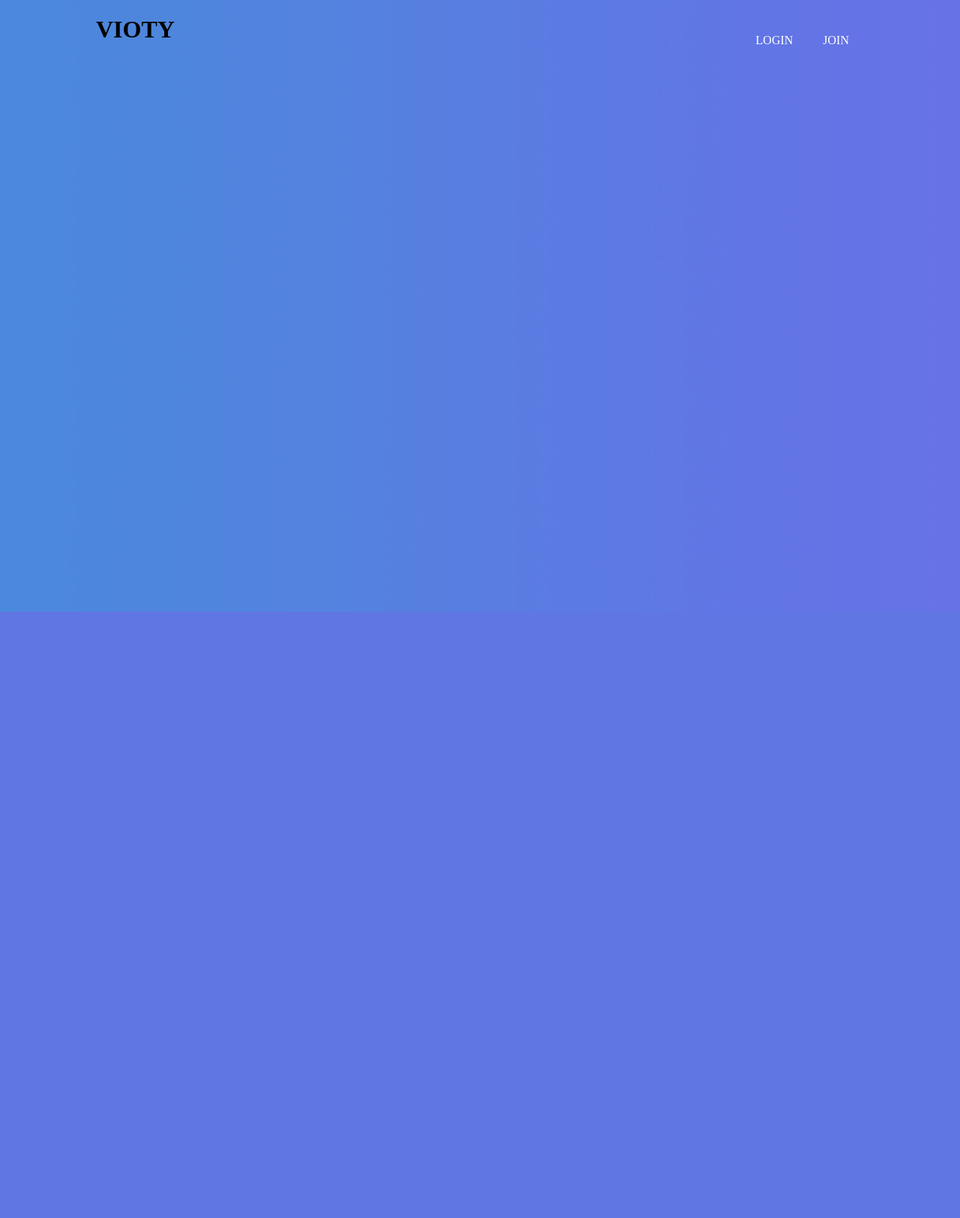
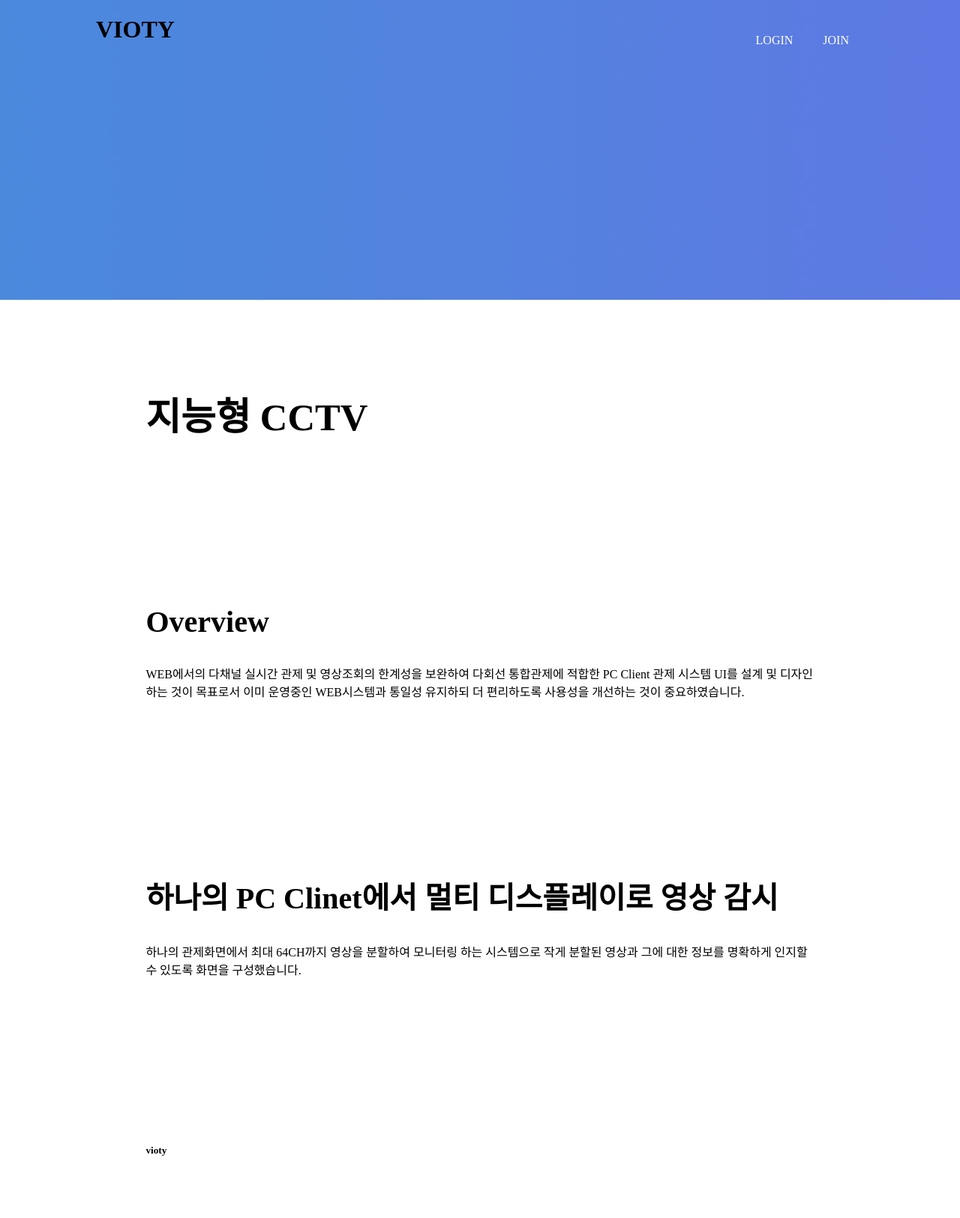
Before and after one commit to wwyyww/Vioty, a Django app: page /index/ in a window 1280 px wide. Shown: the whole page at 75% size. Before the commit the page ends 816 px from the top, so only its background shows below. Run offline with Django 3.2, Linux system fonts and the light colour scheme.

Commit message:
commit
index

```diff
--- a/map/templates/map/index.html
+++ b/map/templates/map/index.html
@@ -1,15 +1,20 @@
 {% load static %}
 <!DOCTYPE html>
 <html>
+        <div id="index_top">
                 <head>
-        <link rel="stylesheet" type="text/css" href="{% static 'css/style.css' %}">
+                        <link rel="stylesheet" type="text/css" href="{% static 'css/style_index.css' %}">
                         <meta charset="utf-8"/>
                         <title>index</title>
                 </head>
+
                         <body width="100%" height="100%">
-        <header>
+
+                                <header style="background-image: url('../../static/image/blue.jpg');">
                                         <div class="wrapper">
+
                                         <h1>VIOTY</h1>
+
                                         <nav>
                                                 <ul class="menu">
                                                 <li><a href="">LOGIN</a></li>
@@ -17,15 +22,61 @@
 
                                                 </ul>
                                                 </nav>
+
                                         </div>
                                 </header>
-
-
+        </div>
+        <article>
+                <section id="index_h1"> 지능형 CCTV </section>
+                <section id="index_s1">
+                        <h2 style="font-size: 30pt;">Overview</h2>
+                        <p>
+                        WEB에서의 다채널 실시간 관제 및 영상조회의 한계성을 보완하여 다회선 통합관제에 적합한
+                        PC Client 관제 시스템 UI를 설계 및 디자인하는 것이 목표로서 이미 운영중인 WEB시스템과
+                        통일성 유지하되 더 편리하도록 사용성을 개선하는 것이 중요하였습니다.
+                        </p>
+                </section>
+                <section  id="index_s2">
+                        <h2 style="font-size: 30pt;">하나의 PC Clinet에서 멀티 디스플레이로 영상 감시</h2>
+                        <p>
+                                하나의 관제화면에서 최대 64CH까지 영상을 분할하여 모니터링 하는 시스템으로
+                                작게 분할된 영상과 그에 대한 정보를 명확하게 인지할 수 있도록 화면을 구성했습니다.
+                        </p>
+                </section>
+        </article>
+        <footer id="index_f">
+                <h5> vioty </h5>
+        </footer>
 
 <style type="text/css">
         a:visited { color: white; }
-        body {background-image: url('../../static/image/blue.jpg');}
-
+        #index_top {height: 400px;
+                width: auto;
+                margin: -8px;
+                background-image: url('../../static/image/blue.jpg');}
+        #index_h1{ font-size: 38pt;
+                margin-top: 5%;
+                margin-left: 10%;
+                padding: 60px;
+                font-weight: 600;}
+        #index_s1{
+                margin-top: 5%;
+                margin-left: 10%;
+                margin-right: 10%;
+                padding: 60px;
+        }
+        #index_s2{
+                margin-top: 5%;
+                margin-left: 10%;
+                margin-right: 10%;
+                padding: 60px;
+        }
+        #index_f{
+                margin-top: 5%;
+                margin-left: 10%;
+                margin-right: 10%;
+                padding: 60px;
+        }
 
 </style>
 
--- a/vioty/settings.py
+++ b/vioty/settings.py
@@ -80,7 +80,7 @@ DATABASES = {
         'ENGINE': 'django.db.backends.mysql',
         'NAME':'vioty',
         'USER':'root',
-        'PASSWORD':'autoset',
+        'PASSWORD':'',
         'HOST':'localhost',
         'PORT':'3306'
     }
```
Also changed, not shown: map/static/css/style_index.css (added, +31 -0 lines), map/static/css/style.css (indentation only). Lines whose indentation alone changed are shown as unchanged.
